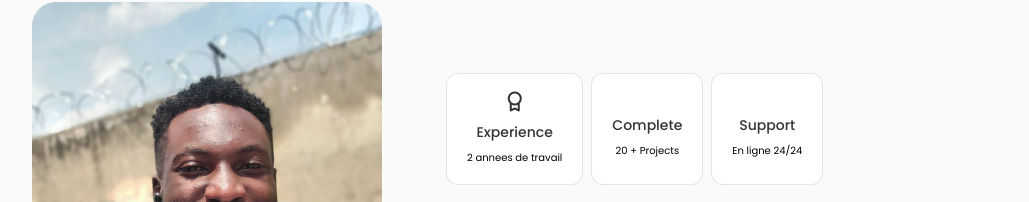
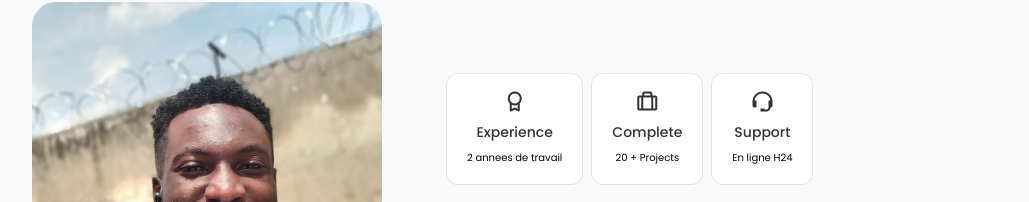
Before and after one commit to Frankam487/portfolio-de-frank, a React (Vite) app: page / in a window 1280 px wide. Shown: the part 750-952 px from the top of the page, without its empty margins (124-1153 px from the left). Built offline with nearby package versions, Linux system fonts and the light colour scheme.

Commit message:
about page

```diff
--- a/src/components/about/Info.jsx
+++ b/src/components/about/Info.jsx
@@ -1,5 +1,3 @@
-import React from 'react';
-
 const Info = () => {
   return (
     <div className="about__info grid">
@@ -10,15 +8,15 @@ const Info = () => {
       </div>
 
       <div className="about__box">
-        <i className="bx bx-bx-briefcase-alt about__icon"></i>
+        <i className="bx bx-briefcase-alt about__icon"></i>
         <h3 className="about__title">Complete</h3>
         <span className="about__subtitle">20 + Projects</span>
       </div>
 
       <div className="about__box">
-        <i className="bx bx-bx-support about__icon"></i>
+        <i className="bx bx-support about__icon"></i>
         <h3 className="about__title">Support</h3>
-        <span className="about__subtitle">En ligne 24/24</span>
+        <span className="about__subtitle">En ligne H24</span>
       </div>
     </div>
   );
--- a/src/components/about/about.css
+++ b/src/components/about/about.css
@@ -3,15 +3,16 @@
   align-items: center;
   column-gap: 4rem;
 }
+
 .about__img{
   width: 350px;
-  justify-content: center;
+  justify-self: center;
   border-radius: 1.5rem;
 }
 
 .about__info{
   grid-template-columns: repeat(3, 140px);
-  gap: .5rem;
+  gap: 0.5rem;
   margin-bottom: var(--mb-2);
 }
 .about__box{
@@ -58,7 +59,12 @@ margin-bottom: var(--mb-2-5);
   .about-info{
     justify-content: center;
   }
+  .about__description{
+    padding: 0 5rem;
+    margin-bottom: 2rem;
+  }
 }
+
 /*for medium device*/
 @media screen and (max-width: 768px) {
 
```
